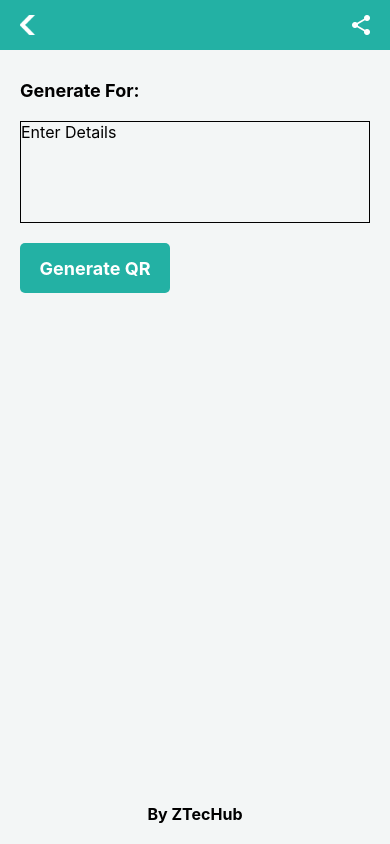
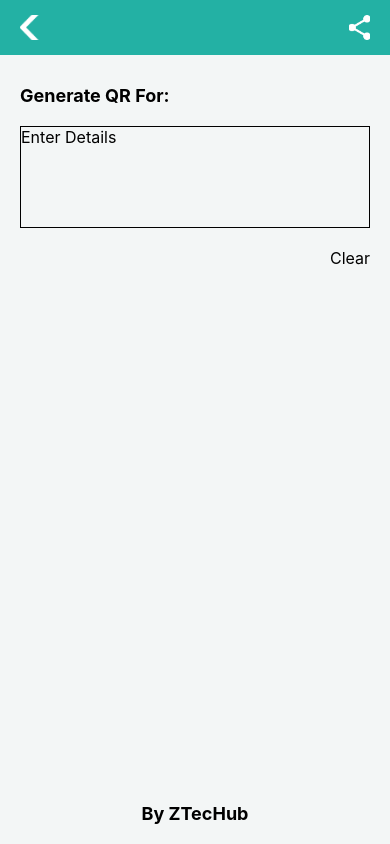
Before and after one commit to Zain151214/qr-code, a React Native app: screen /GenerateQR in a window 390 px wide. Built offline with nearby package versions, Linux system fonts and the light colour scheme.

Commit message:
minor changes done with clear button

```diff
--- a/package.json
+++ b/package.json
@@ -1,5 +1,5 @@
 {
-  "name": "QuickQrScanner",
+  "name": "quick-qr-scanner",
   "version": "0.0.1",
   "private": true,
   "scripts": {
--- a/src/components/TopNav.js
+++ b/src/components/TopNav.js
@@ -54,7 +54,7 @@ const styles = StyleSheet.create({
   },
 
   icon: {
-    height: 20,
-    width: 18,
+    height: 25,
+    width: 21,
   },
 });
--- a/src/components/Ztechub.js
+++ b/src/components/Ztechub.js
@@ -20,7 +20,7 @@ const styles = StyleSheet.create({
   container: {},
   ztechub: {
     textAlign: 'center',
-    fontSize: 16,
+    fontSize: 18,
     fontWeight: 'bold',
     color: 'black',
     marginBottom: 20,
--- a/src/pages/GenerateQR.js
+++ b/src/pages/GenerateQR.js
@@ -1,48 +1,35 @@
-import {StyleSheet, Text, TextInput, View} from 'react-native';
+import {Pressable, StyleSheet, Text, TextInput, View} from 'react-native';
 import React, {useState} from 'react';
 import Ztechub from '../components/Ztechub';
 import TopNav from '../components/TopNav';
 import QRCode from 'react-native-qrcode-svg';
-import Button from '../components/Button';
 
 const GenerateQR = ({navigation}) => {
   const [shareData, setShareDate] = useState('Generate Share Data');
-  const [qrData, setQrData] = useState('');
   const [text, setText] = useState('');
-  const [showQR, setShowQR] = useState(false);
-
-  const handleQR = () => {
-    setQrData(text);
-    setShowQR(true);
-    setText('');
-  };
-
-  const handleInput = data => {
-    setText(data);
-    setShowQR(false);
-  };
 
   return (
     <View style={styles.container}>
       <TopNav navigation={navigation} shareData={shareData} />
 
       <View style={{flex: 1, padding: 20}}>
-        <Text style={styles.mainHeading}>Generate For:</Text>
+        <Text style={styles.mainHeading}>Generate QR For:</Text>
         <TextInput
           placeholder="Enter Details"
           value={text}
-          onChangeText={data => handleInput(data)}
+          onChangeText={data => setText(data)}
           style={styles.input}
           multiline
           numberOfLines={5}
         />
-
-        <View style={styles.buttonContainer}>
-          <Button title={'Generate QR'} onPress={handleQR} />
+        <View style={styles.clear_container}>
+          <Pressable onPress={() => setText('')}>
+            <Text style={styles.clear_button}>Clear</Text>
+          </Pressable>
         </View>
 
         <View style={styles.QR_container}>
-          {showQR && <QRCode value={qrData} size={200} />}
+          {text && <QRCode value={text} size={200} />}
         </View>
       </View>
       <Ztechub />
@@ -72,8 +59,15 @@ const styles = StyleSheet.create({
     textAlignVertical: 'top',
   },
 
-  buttonContainer: {
-    marginBottom: 50,
+  clear_container: {
+    flexDirection: 'row',
+    justifyContent: 'flex-end',
+  },
+
+  clear_button: {
+    color: 'black',
+    marginBottom: 20,
+    fontSize: 16,
   },
 
   QR_container: {
--- a/src/pages/Home.js
+++ b/src/pages/Home.js
@@ -19,12 +19,9 @@ const Home = ({navigation}) => {
         PermissionsAndroid.PERMISSIONS.CAMERA,
       );
       if (granted === PermissionsAndroid.RESULTS.GRANTED) {
-        Alert.alert('Camera permission granted successfully');
+        console.log('Camera permission granted successfully');
       } else {
-        Alert.alert(
-          'Camera permission denied',
-          'Please give camera permission to use this app. Thank You',
-        );
+        console.log('Camera Permission Denied');
       }
     } catch (error) {
       Alert.alert('Error requesting camera permission:', error);
```
Also changed, not shown: src/icons/Quick_QR.png, 1 other file (tests, documents, lock files or other folders).
